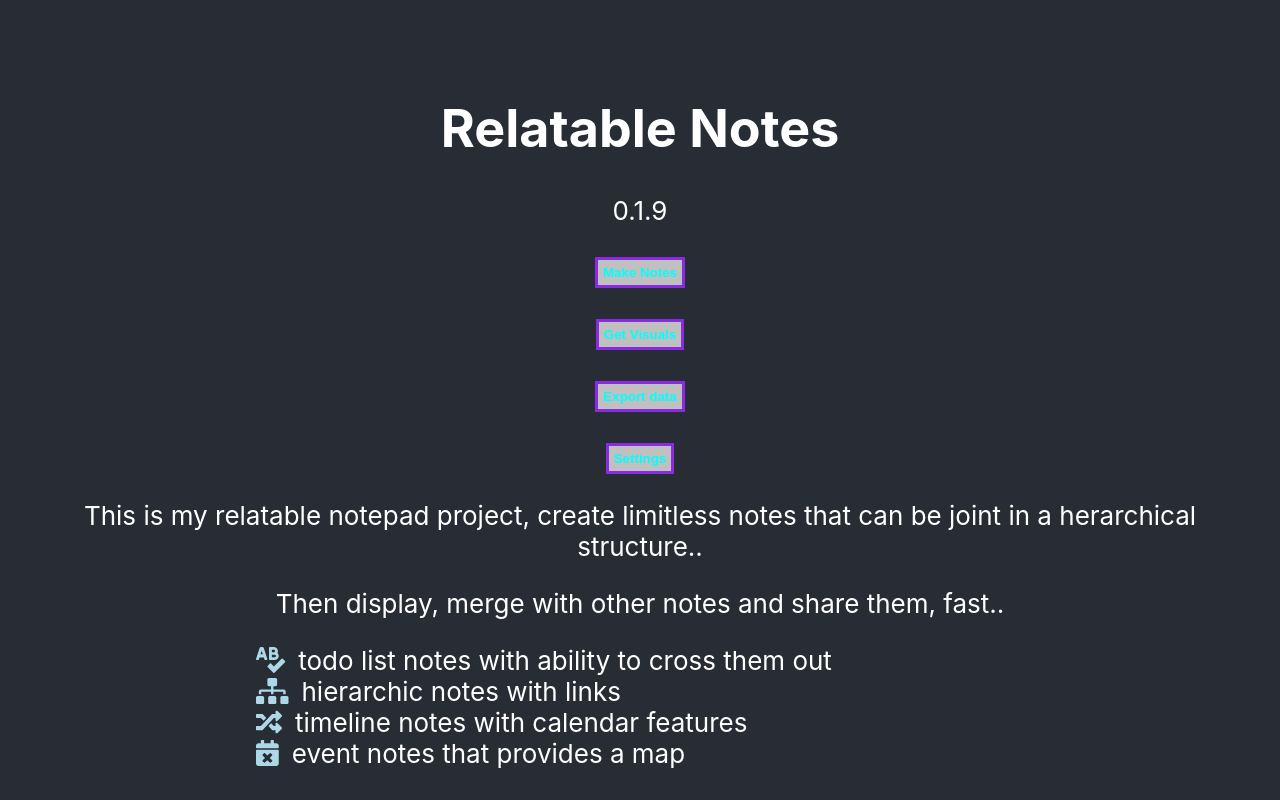
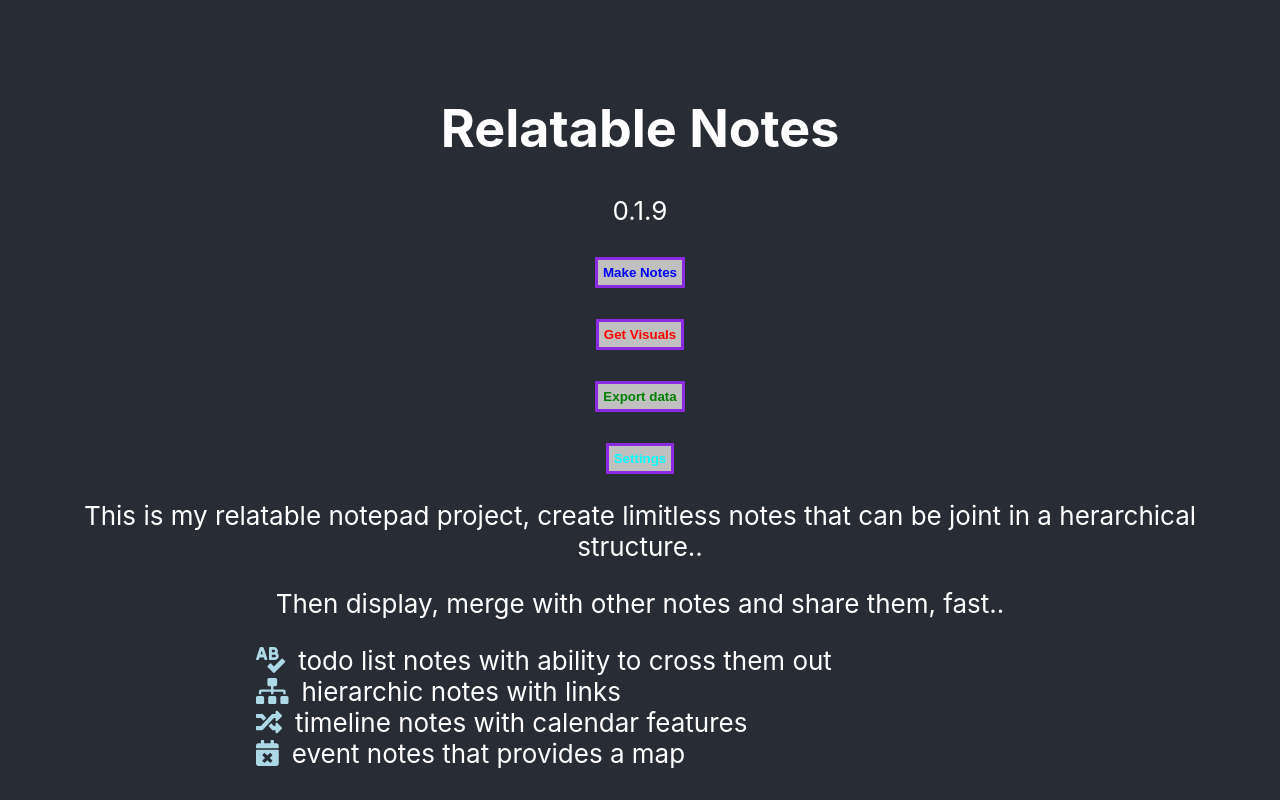
Before and after one commit to mrtplnkr/RelatableNotes, a React (Create React App) app: page /#/ in a window 1280 px wide. Built offline with nearby package versions, Linux system fonts and the light colour scheme.

Commit message:
color buttons

```diff
--- a/src/pages/Home.tsx
+++ b/src/pages/Home.tsx
@@ -15,17 +15,17 @@ export default class Home extends React.Component<IHomeProps> {
         <p>{version}</p>
         <p>
           <button className="primary">
-            <Link to="notepad">Make Notes</Link>
+            <Link style={{color: 'blue'}} to="notepad">Make Notes</Link>
           </button>
         </p>
         <p>
           <button className="primary">
-            <Link to="preview">Get Visuals</Link>
+            <Link style={{color: 'red'}} to="preview">Get Visuals</Link>
           </button>
         </p>
         <p>
           <button className="primary">
-            <Link to="export">Export data</Link>
+            <Link style={{color: 'green'}} to="export">Export data</Link>
           </button>
         </p>
         <p>
```
